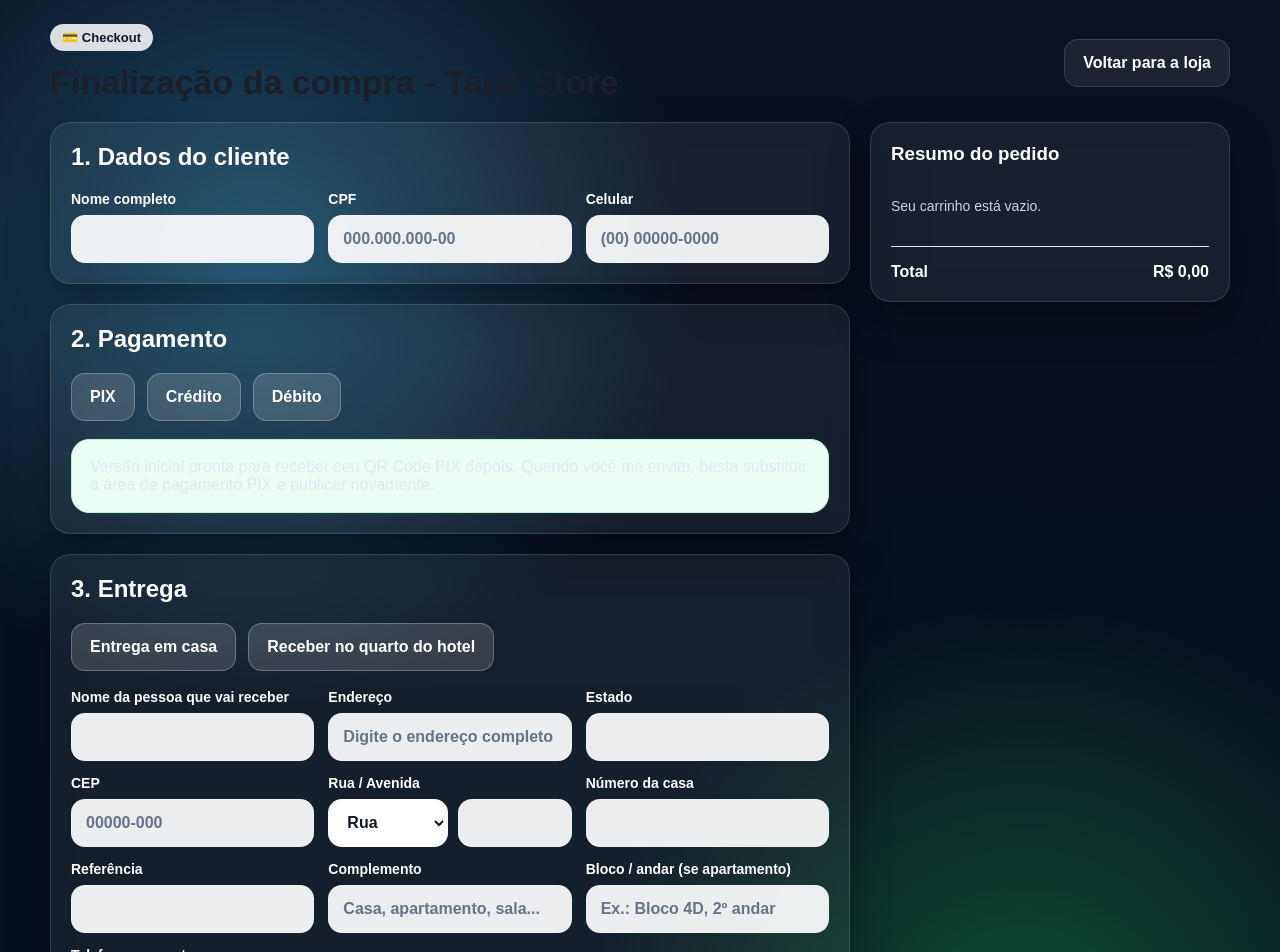
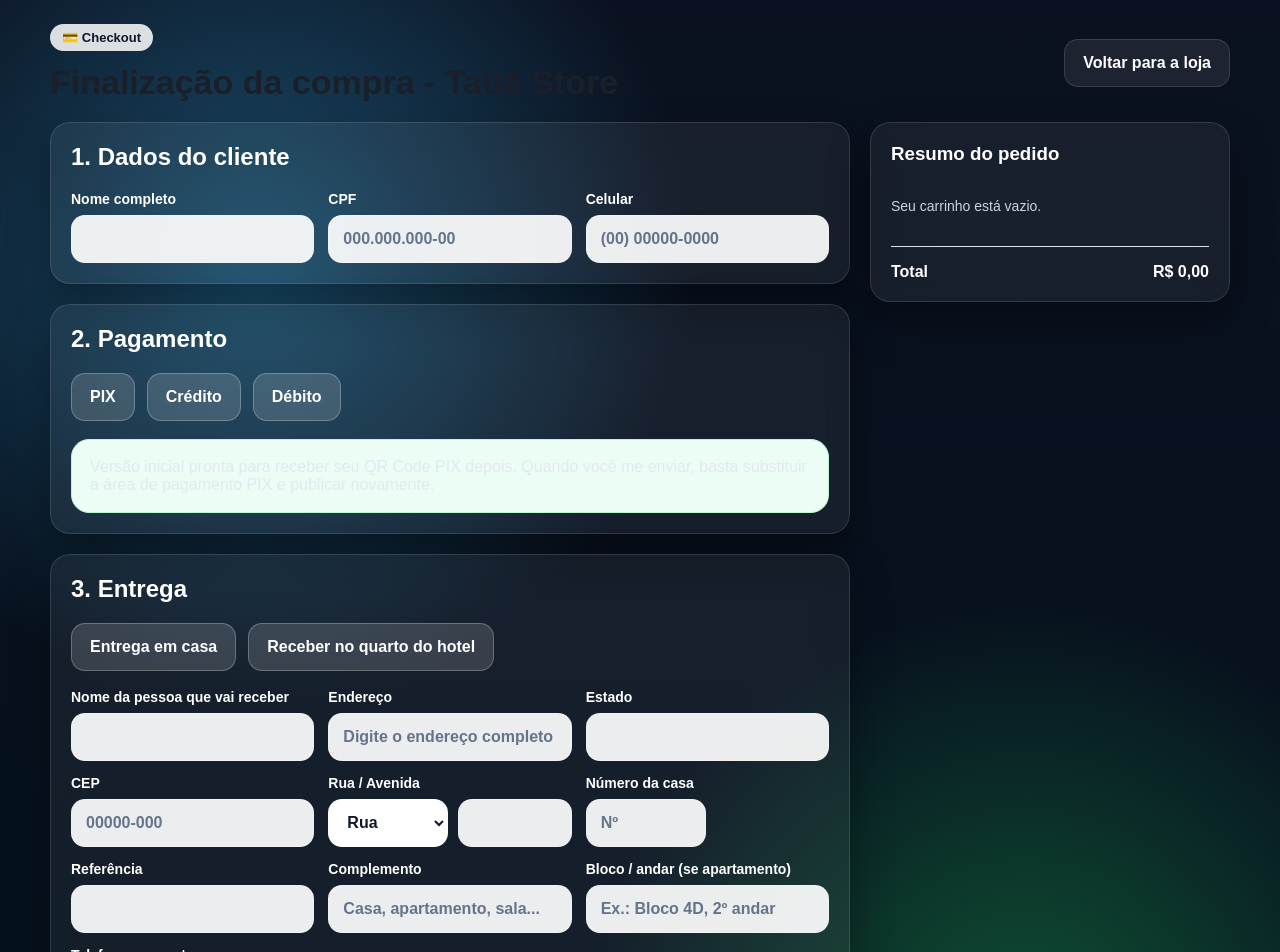
Before and after one commit to mateuseduardo250/Taua-Store, a Next.js app: page /checkout in a window 1280 px wide. Shown: the top 952 px of the page. Built offline with nearby package versions, Linux system fonts and the light colour scheme.

Commit message:
Update CheckoutForm.tsx

```diff
--- a/src/components/checkout/CheckoutForm.tsx
+++ b/src/components/checkout/CheckoutForm.tsx
@@ -235,11 +235,10 @@ export function CheckoutForm() {
               </div>
               {errors.homeStreet && <span className="error">{errors.homeStreet}</span>}
             </div>
-            <div className="field">
-              <label>Número da casa</label>
-              <input value={form.homeDelivery.houseNumber} onChange={(e) => updateField('homeDelivery.houseNumber', e.target.value)} />
-              {errors.homeNumber && <span className="error">{errors.homeNumber}</span>}
-            </div>
+            <div className="field" style={{ maxWidth: 120 }}>
+  <label>Número da casa</label>
+  <input type="text" placeholder="Nº" />
+</div>
             <div className="field">
               <label>Referência</label>
               <input value={form.homeDelivery.reference} onChange={(e) => updateField('homeDelivery.reference', e.target.value)} />
```
